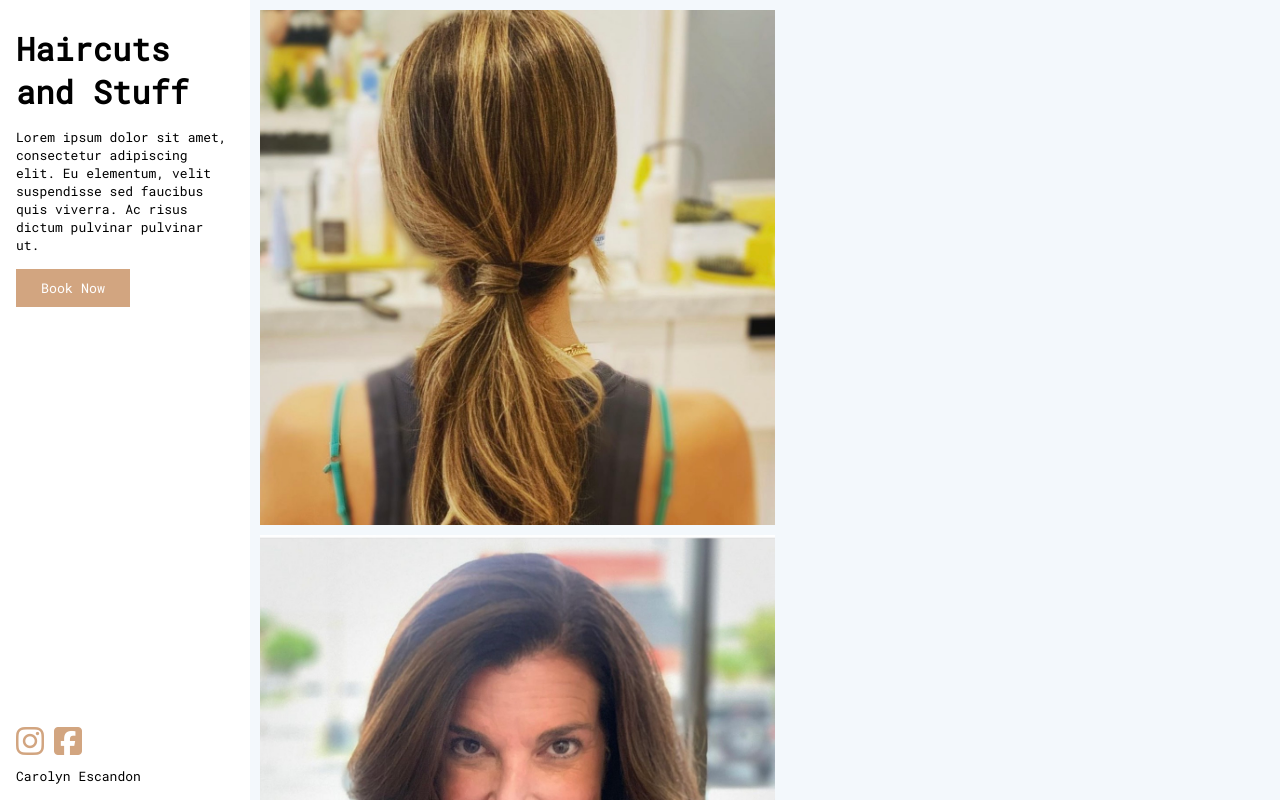
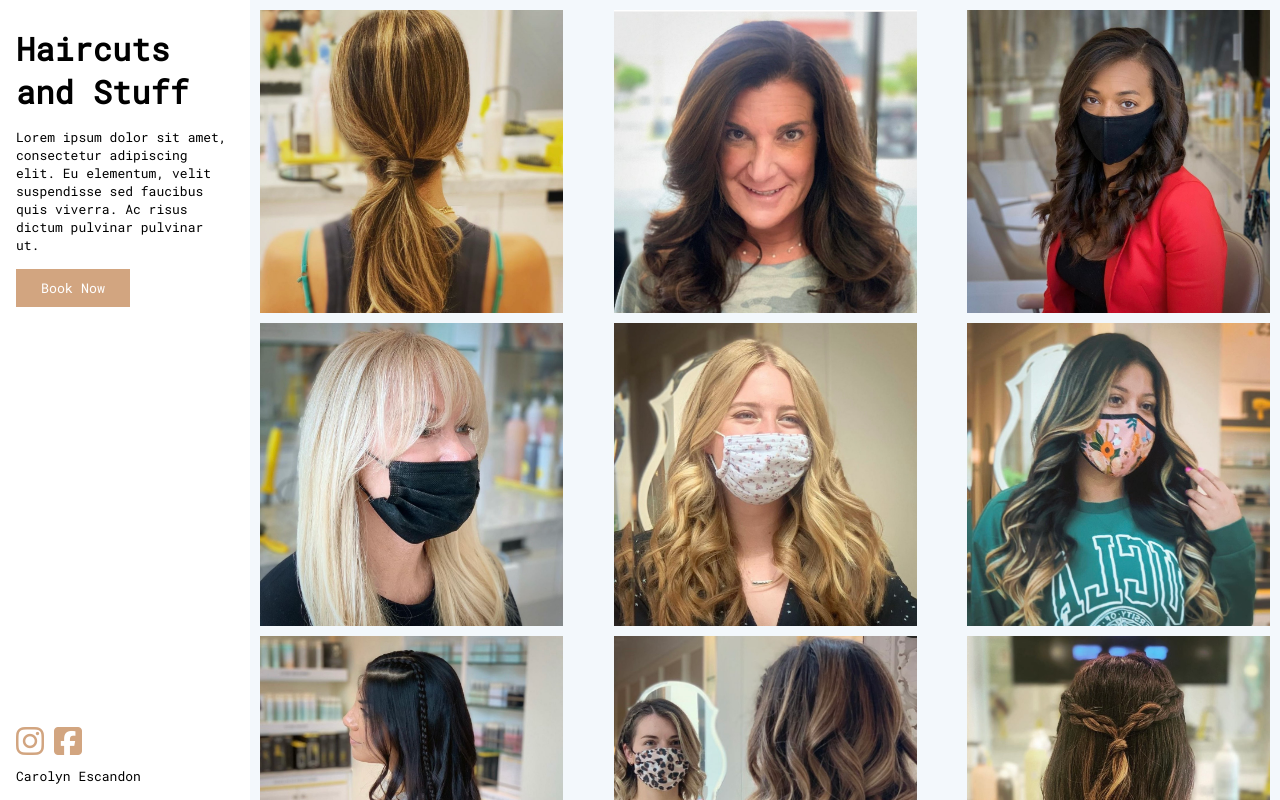
Before and after one commit to cjislegit/carolyn_blowouts, a React (Create React App) app: page / in a window 1280 px wide. Built offline with nearby package versions, Linux system fonts and the light colour scheme.

Commit message:
Max width is now 30%

```diff
--- a/src/gallery.module.css
+++ b/src/gallery.module.css
@@ -23,7 +23,7 @@ img {
   height: auto;
   min-width: 105px;
   min-height: 105px;
-  max-width: 515px;
+  max-width: 30%;
   margin-bottom: 10px;
   display: block;
 }
```
